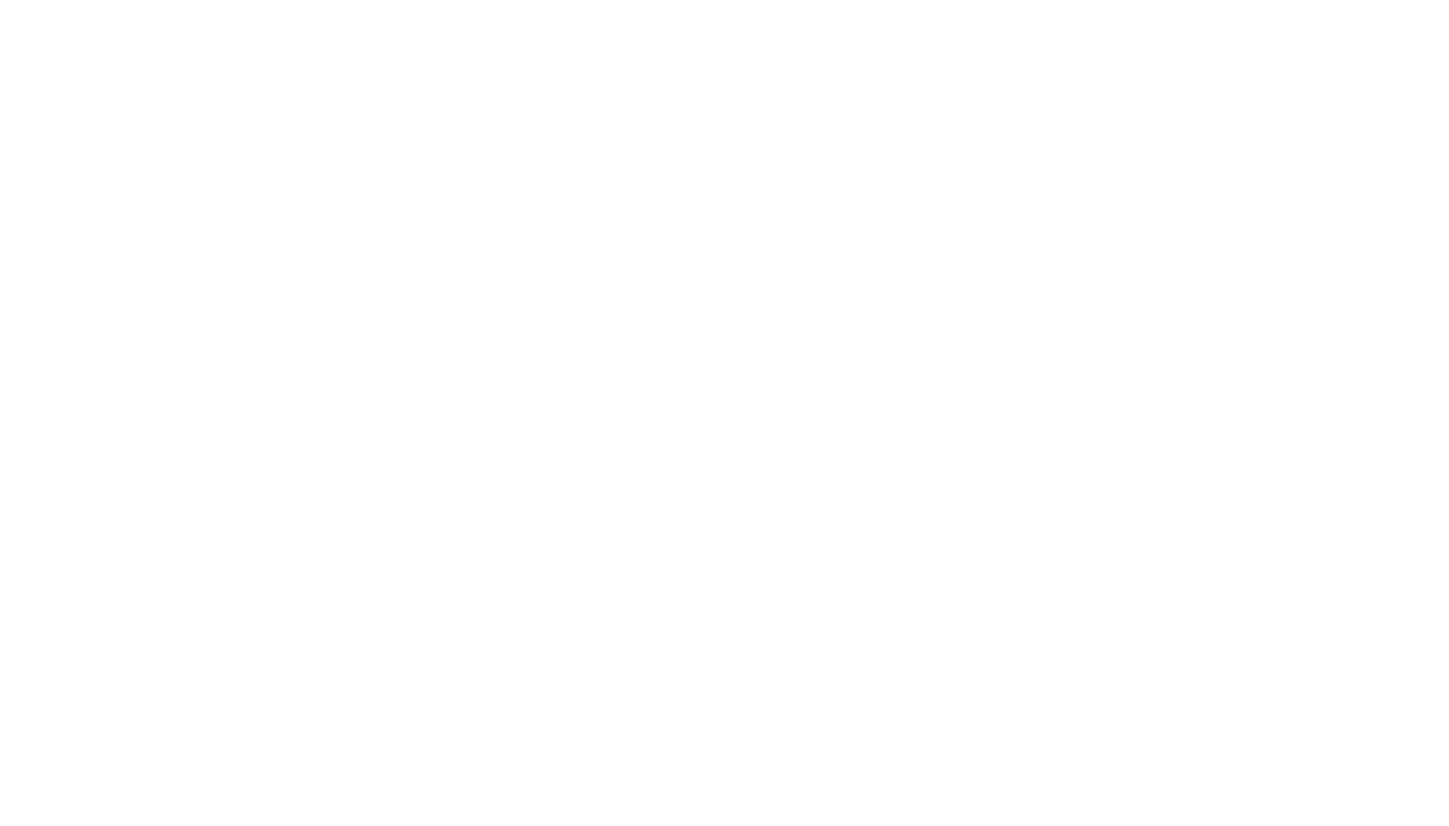
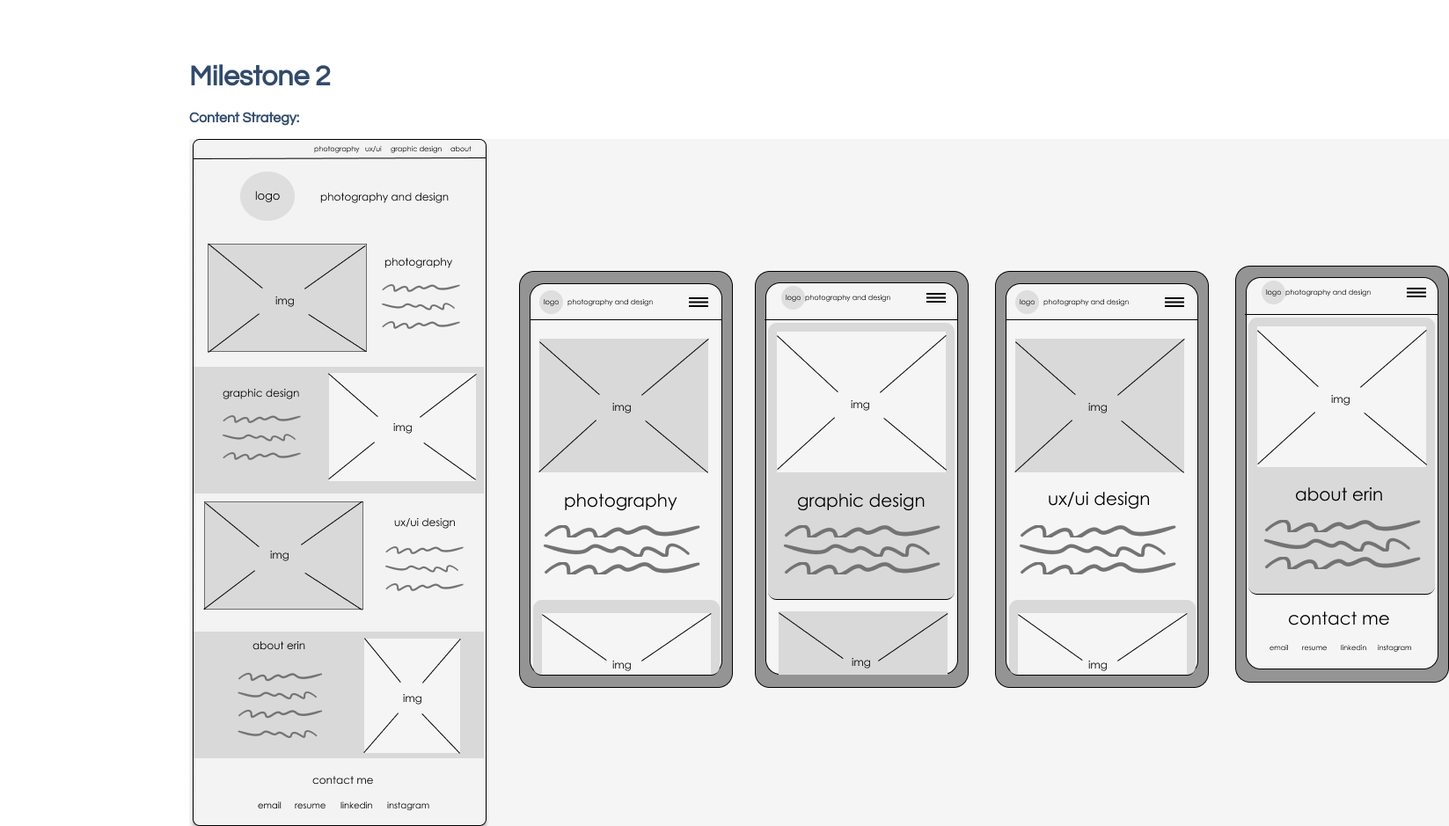
Before and after one commit to erincruiz/pwp-erincruiz, a plain HTML site: page public_html/documentation/milestone-2.html in a window 1280 px wide. Shown: the top 939 px of the page at 88% size, 1647 px wide, since content can reach past the window. Before the commit the page ends 800 px from the top, so only its background shows below. Drawn offline with Linux system fonts and the light colour scheme.

Commit message:
added wireframes and content strategy

```diff
--- a/public_html/documentation/milestone-2.html
+++ b/public_html/documentation/milestone-2.html
@@ -3,8 +3,12 @@
 <head>
     <meta charset="UTF-8">
     <title>Milestone 2</title>
+  <link rel="stylesheet" href="style.css">
 </head>
 <body>
-<img src=""
+<div class="text"><h1>Milestone 2</h1>
+    <p><b>Content Strategy: </b></p>
+    </h1></div>
+<div class="wire"><img src="wireframes.png" alt="wireframes"></div>
 </body>
 </html>
```
